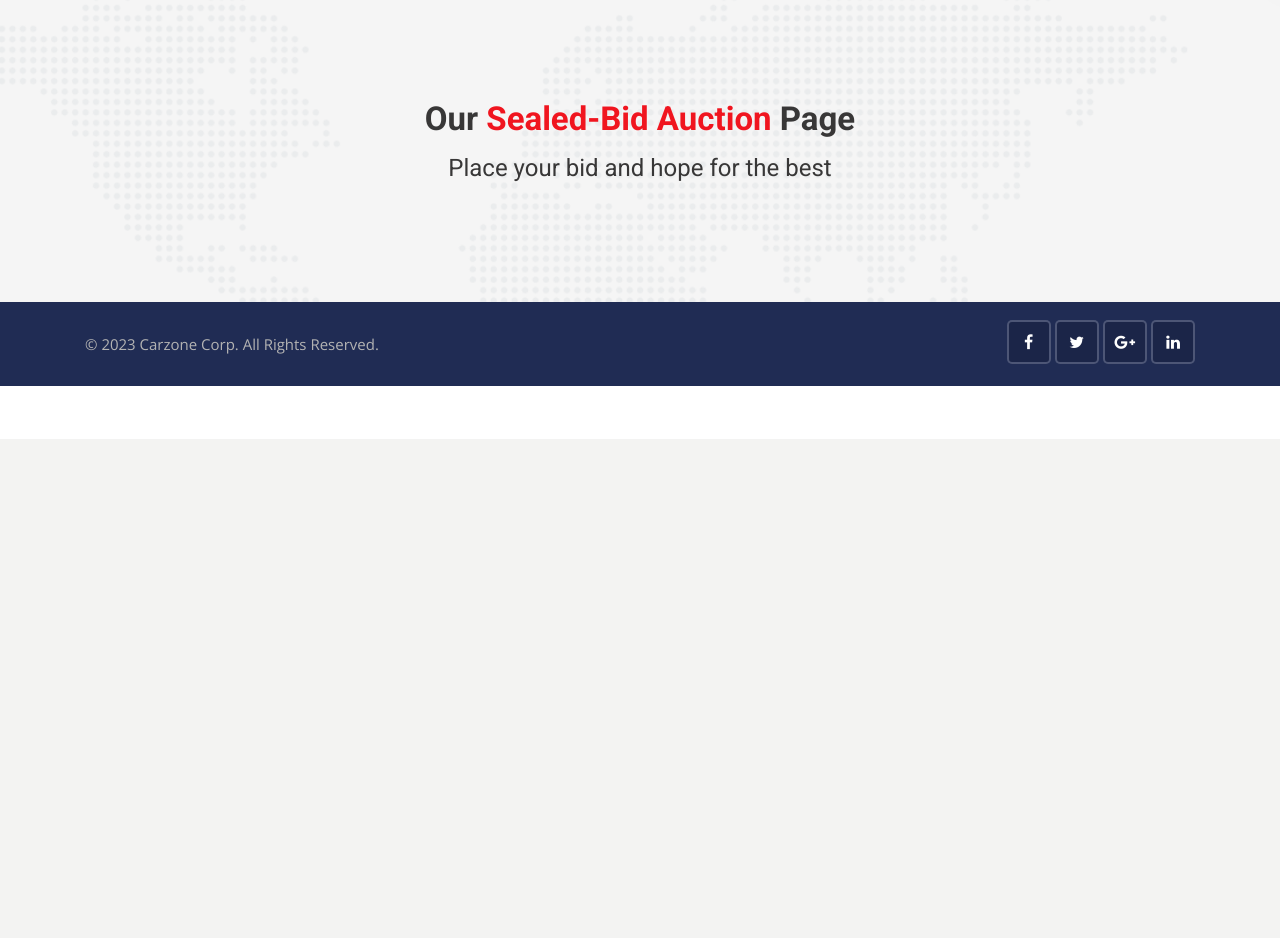
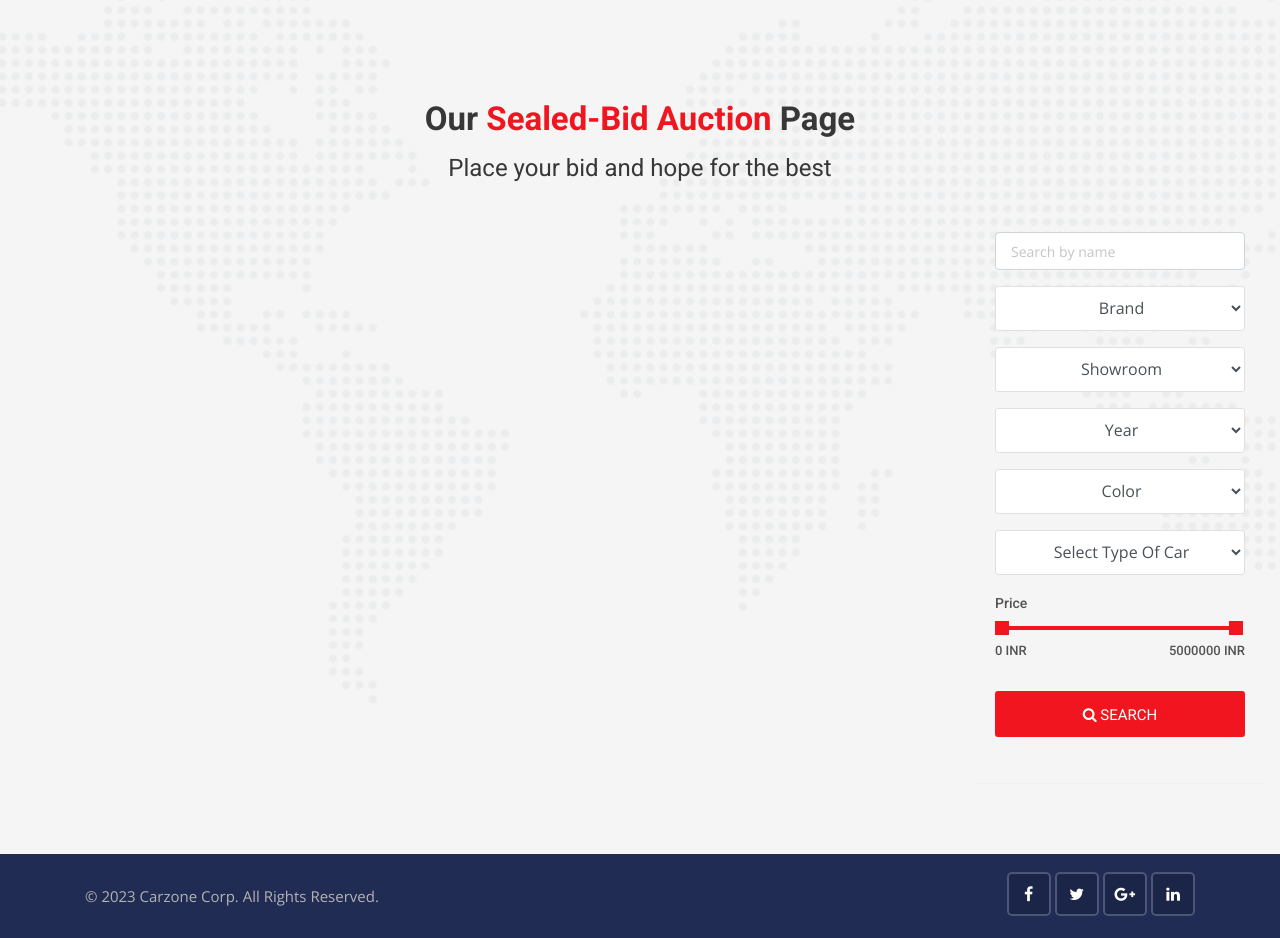
Before and after one commit to codesentry17/thisIsEverything, a Django app: page /auctions/ in a window 1280 px wide. Shown: the part 361-1299 px from the top of the page. Before the commit the page ends 800 px from the top, so only its background shows below. Run offline with Django 3.2, Linux system fonts and the light colour scheme; data that the repository does not hold is empty; some libraries are stand-ins or nearby versions.

Commit message:
auction field name changed model -> brand SUCCESSFUll

```diff
--- a/auctions/admin.py
+++ b/auctions/admin.py
@@ -9,11 +9,11 @@ class AuctionAdmin(admin.ModelAdmin):
         return format_html('<img src="{}" width="40" style="border-radius: 50px;" />'.format(object.car_photo.url))
 
     thumbnail.short_description = 'Car Image'
-    list_display = ('id','thumbnail','car_title', 'city', 'color', 'model', 'year', 'body_style', 'fuel_type','sell_date','sold')
+    list_display = ('id','thumbnail','car_title', 'city', 'color', 'brand', 'year', 'body_style', 'fuel_type','sell_date','sold')
     list_display_links = ('id', 'thumbnail', 'car_title')
     list_editable = ('sold',)
-    search_fields = ('id', 'car_title', 'city', 'model', 'body_style','fuel_type')
-    list_filter = ('city', 'model', 'body_style', 'fuel_type')
+    search_fields = ('id', 'car_title', 'city', 'brand', 'body_style','fuel_type')
+    list_filter = ('city', 'brand', 'body_style', 'fuel_type')
 
 admin.site.register(Auction, AuctionAdmin)
 
--- a/auctions/models.py
+++ b/auctions/models.py
@@ -47,7 +47,7 @@ class Auction(models.Model):
     state = models.CharField(choices=state_choice, max_length=100)
     city = models.CharField(max_length=100)
     color = models.CharField(max_length=100)
-    model = models.CharField(max_length=100)
+    brand = models.CharField(max_length=100)
     year = models.IntegerField(('year'), choices=year_choice)
     condition = models.CharField(max_length=100)
     price = models.IntegerField()
--- a/auctions/views.py
+++ b/auctions/views.py
@@ -49,9 +49,21 @@ def aucInquiry(request):
     return redirect('/auctions/'+car_id)
 
 def auction(request):
-    cars = Auction.objects.order_by('-created_date').filter(sold=False)
+    cars = Auction.objects.order_by('sell_date').filter(sold=False, sell_date__gt=datetime.now().date())
+
+    brand_search = cars.values_list('brand', flat=True).distinct()
+    city_search = cars.values_list('city', flat=True).distinct()
+    color_search = cars.values_list('color', flat=True).distinct()
+    year_search = [x for x in range(2010,datetime.now().year)]
+    body_style_search = cars.values_list('body_style', flat=True).distinct()
+
     data={
         'aucCars': cars,
+        'brand_search': sorted(brand_search),
+        'city_search': sorted(city_search),
+        'year_search': year_search,
+        'body_style_search': body_style_search,
+        'color_search': sorted(color_search),
         'today':datetime.now().date(),
     }
     return render(request, 'auctions/auction.html',data)
@@ -67,9 +79,50 @@ def aucCarDetail(request, id):
 
 
 def aucSearch(request):
-    keyword = request.GET['keyword']
-    cars = Auction.objects.order_by('-created_date').filter(sold=False,car_title__icontains=keyword)
-    return render(request, 'auctions/aucSearch.html',{'aucCars': cars, 'today':datetime.now().date()})
+    cars = Auction.objects.order_by('sell_date').filter(sold=False, sell_date__gt=datetime.now().date())
+
+    if 'keyword' in request.GET:
+        keyword = request.GET['keyword']
+        if keyword:
+            cars = cars.filter(car_title__icontains=keyword)
+
+    if 'brand' in request.GET:
+        brand = request.GET['brand']
+        if brand:
+            cars = cars.filter(brand__iexact=brand)
+
+    if 'city' in request.GET:
+        city = request.GET['city']
+        if city:
+            cars = cars.filter(city__iexact=city)
+
+    if 'year' in request.GET:
+        year = request.GET['year']
+        if year:
+            cars = cars.filter(year__iexact=year)
+
+    if 'color' in request.GET:
+        color = request.GET['color']
+        if color:
+            cars = cars.filter(color__iexact=color)
+
+    if 'body_style' in request.GET:
+        body_style = request.GET['body_style']
+        if body_style:
+            cars = cars.filter(body_style__iexact=body_style)
+
+    if 'min_price' in request.GET:
+        min_price = request.GET['min_price']
+        max_price = request.GET['max_price']
+        if max_price:
+            cars = cars.filter(price__gte=min_price, price__lte=max_price)
+
+    data={
+        'aucCars': cars,
+        'today':datetime.now().date(),
+    }
+
+    return render(request, 'auctions/aucSearch.html',data)
 
 def delAucInq(request,id):
     contact = aucContacts.objects.get(id=id)
--- a/cars/views.py
+++ b/cars/views.py
@@ -77,6 +77,5 @@ def search(request):
 
     data = {
         'cars': cars,
-
     }
     return render(request, 'cars/search.html', data)
--- a/templates/auctions/aucCarDetail.html
+++ b/templates/auctions/aucCarDetail.html
@@ -183,7 +183,7 @@
                                 <span>Color: </span>{{single_car.color}}
                             </li>
                             <li>
-                                <span>Model: </span>{{single_car.model}}
+                                <span>Brand: </span>{{single_car.brand}}
                             </li>
                             <li>
                                 <span>Year: </span>{{single_car.year}}
--- a/templates/auctions/auction.html
+++ b/templates/auctions/auction.html
@@ -24,7 +24,7 @@
 
 <!-- Rent car start -->
 <div class="featured-car content-area">
-    <div class="container">
+    <div class="container-fluid">
         <!-- Main title -->
 
         <div class="main-title text-center">
@@ -33,6 +33,8 @@
         </div>
 
         <div class="row">
+            <div class="col-lg-9 col-md-6">
+                <div class="row">
                     {% for car in aucCars %}
                     {% if today < car.sell_date %}
                     <div class="col-lg-4 col-md-6">
@@ -40,7 +42,8 @@
                             <div class="car-thumbnail">
                                 <a href="{% url 'car_detail' car.id %}" class="car-img">
                                     <div class="tag">{{car.sell_date|timeuntil}} remaining</div>
-                            <img class="d-block w-100" src="{{car.car_photo.url}}" alt="car" style="min-height: 262px; max-height: 262px;">
+                                    <img class="d-block w-100" src="{{car.car_photo.url}}" alt="car"
+                                        style="min-height: 262px; max-height: 262px;">
                                     <div class="facilities-list clearfix">
                                         <ul>
                                             <li>
@@ -50,7 +53,8 @@
                                                 <span><i class="flaticon-calendar-1"></i></span>{{car.year}}
                                             </li>
                                             <li>
-                                        <span><i class="flaticon-manual-transmission"></i></span>{{car.transmission}}
+                                                <span><i
+                                                        class="flaticon-manual-transmission"></i></span>{{car.transmission}}
                                             </li>
                                         </ul>
                                     </div>
@@ -86,9 +90,7 @@
 
                             <!-- the change that I made below is, I made the whole div clickable (sadly it shows an error in this editor)-->
 
-                    <div
-                        class="detail"
-                        onclick='location.href="{% url 'aucCarDetail' car.id %}";'
+                            <div class="detail" onclick='location.href="{% url 'aucCarDetail' car.id %}";'
                                 style="cursor: pointer;">
 
                                 <h1 class="title">
@@ -111,8 +113,74 @@
                     </div>
                     {% endif %}
                     {% endfor %}
+                </div>
+            </div>
+            <div class="col-lg-3 col-md-6">
+                <div style="position: sticky; top: 120px;">
+                    <!-- Advanced search start -->
+                    <div class="widget advanced-search2" style="padding-top: 0px;">
+                        <form action="{% url 'aucSearch' %}" method="">
+                            <div class="form-group">
+                                <input type="text" name="keyword" placeholder="Search by name" class="form-control">
+                            </div>
 
+                            <div class="form-group">
+                                <select class="form-control search-fields" onfocus='this.size=5;' onblur='this.size=1;' onchange='this.size=1; this.blur();' name="brand">
+                                    <option selected="true" value="" style="text-align: center;">Brand</option>
+                                    {% for brand in brand_search %}
+                                      <option value="{{brand}}" style="text-align: center;">{{brand}}</option>
+                                    {% endfor %}
+                                </select>
                             </div>
+                            <div class="form-group">
+                                <select class="form-control search-fields" onfocus='this.size=5;' onblur='this.size=1;' onchange='this.size=1; this.blur();' name="city">
+                                    <option selected="true" value="" style="text-align: center;">Showroom</option>
+                                    {% for city in city_search %}
+                                      <option value="{{city}}" style="text-align: center;">{{city}}</option>
+                                    {% endfor %}
+                                </select>
+                            </div>
+                            <div class="form-group">
+                                <select class="form-control search-fields" onfocus='this.size=5;' onblur='this.size=1;' onchange='this.size=1; this.blur();' name="year">
+                                    <option selected="true" value="" style="text-align: center;">Year</option>
+                                    {% for year in year_search %}
+                                      <option value="{{year}}" style="text-align: center;">{{year}}</option>
+                                    {% endfor %}
+                                </select>
+                            </div>
+                            <div class="form-group">
+                                <select class="form-control search-fields" onfocus='this.size=5;' onblur='this.size=1;' onchange='this.size=1; this.blur();' name="color">
+                                    <option selected="true" value="" style="text-align: center;">Color</option>
+                                    {% for color in color_search %}
+                                      <option value="{{color}}" style="text-align: center;">{{color}}</option>
+                                    {% endfor %}
+                                </select>
+                            </div>
+                            <div class="form-group">
+                                <select class="form-control search-fields" onfocus='this.size=4;' onblur='this.size=1;' onchange='this.size=1; this.blur();' name="body_style">
+                                    <option selected="true" value="" style="text-align: center;">Select Type Of Car</option>
+                                    {% for body_style in body_style_search %}
+                                      <option value="{{body_style}}" style="text-align: center;">{{body_style}}</option>
+                                    {% endfor %}
+                                </select>
+                            </div>
+                            <div class="range-slider clearfix">
+                                            <label>Price</label>
+                                            <div data-min="0" data-max="5000000"  data-min-name="min_price" data-max-name="max_price" data-unit="INR" class="range-slider-ui ui-slider" aria-disabled="false"></div>
+                                            <div class="clearfix"></div>
+                                        </div>
+                            <div class="form-group">
+                                <button class="btn btn-block button-theme btn-md"><i class="fa fa-search"></i> Search</button>
+                            </div>
+                        </form>
+                    </div>
+                </div>
+            </div>
+        </div>
+
+
+
+
     </div>
 </div>
 <!-- Rent car end -->
```
Also changed, not shown: auctions/migrations/0002_auto_20230304_2111.py (added). Lines whose indentation alone changed are shown as unchanged.
